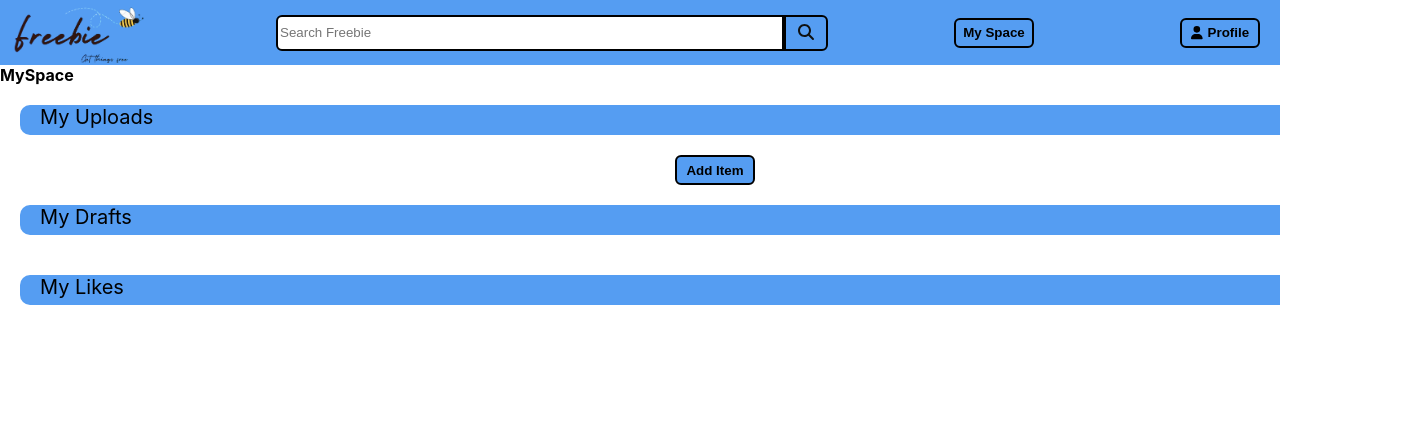
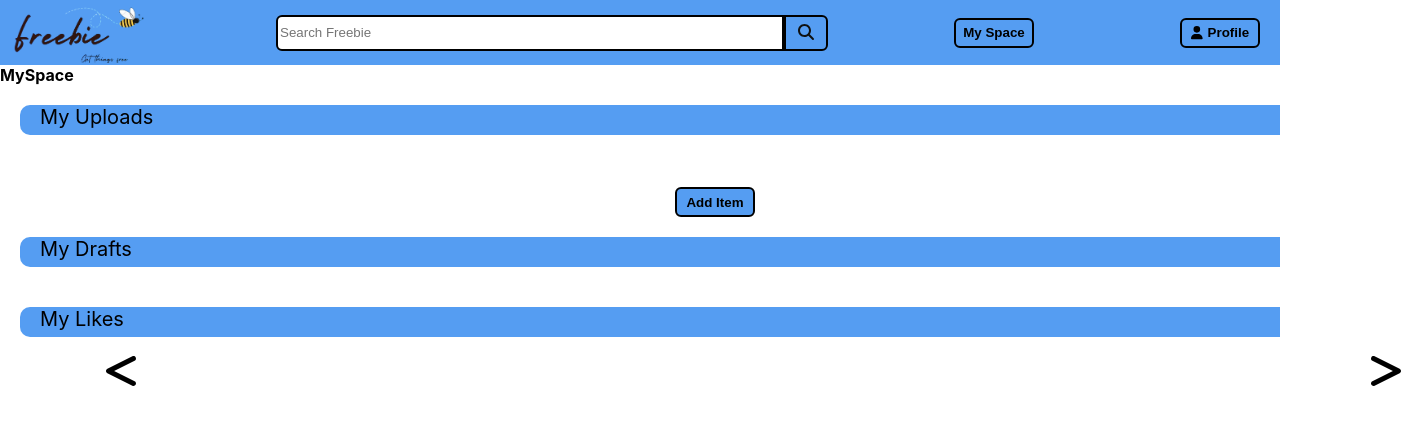
Before and after one commit to mamathagarlapally/project_freebie, a React (Create React App) app: page /MySpace in a window 1280 px wide. Shown: the top 424 px of the page, 1407 px wide, since content can reach past the window. Built offline with nearby package versions, Linux system fonts and the light colour scheme.

Commit message:
updation 13-03-2025

```diff
--- a/src/App.css
+++ b/src/App.css
@@ -329,7 +329,40 @@ html, body {
    border: 2px solid black;
    border-radius: 12px;
    display: flex;
+   /* position: relative; */
  }
+
+ /* styles.css */
+ @keyframes slideInRight {
+   from {
+     opacity: 0;
+     transform: translateX(600px);
+   }
+   to {
+     opacity: 1;
+     transform: translateX(0);
+   }
+ }
+
+ @keyframes slideInLeft {
+   from {
+     opacity: 0;
+     transform: translateX(-600px);
+   }
+   to {
+     opacity: 1;
+     transform: translateX(0);
+   }
+ }
+
+ .slide-item-left {
+   animation: slideInLeft 0.5s ease-in-out;
+ }
+
+ .slide-item-right {
+   animation: slideInRight 0.5s ease-in-out;
+ }
+
 
  .photo{
    height:300px;
@@ -349,3 +382,30 @@ html, body {
  .white-heart{
    stroke: 1px black;
  }
+ .slide-icon{
+   justify-content: end;
+   margin-left: 1400px;
+   border: none;
+   background-color: white;
+ }
+.iconslide{
+  float: right;
+  position: absolute;
+  left: 1365px;
+  top: 350px;
+  z-index: 1;
+  border: none;
+  background-color: white;
+}
+.iconslide2{
+   float: left;
+   position: absolute;
+   left: 100px;
+   top: 350px;
+   z-index: 1;
+   border: none;
+   background-color: white;
+}
+.icon{
+   height: 40px;
+}
--- a/src/components/Maincomponent.js
+++ b/src/components/Maincomponent.js
@@ -1,36 +1,40 @@
 import React from 'react';
-//import {useState} from 'react';
+import {useState} from 'react';
 //import Modal from './Modal';
-import { FontAwesomeIcon } from '@fortawesome/react-fontawesome';
-import { faHeart } from '@fortawesome/free-solid-svg-icons';
+//import { FontAwesomeIcon } from '@fortawesome/react-fontawesome';
+//import { faHeart } from '@fortawesome/free-solid-svg-icons';
 
 
-export default function Maincomponent({item}) {
-
+export default function Maincomponent() {
+  //const [openModal, setOpenModal] = useState(false);
+  const [divs, setDivs] = useState([]);
+  const DynamicDiv =(data)=>{
+    setDivs((prevDivs) => [...prevDivs, {id: prevDivs.length+1, description : data.description, contactno: data.contactno }])
+    console.log(data.description, data.contactno);
+  };
   return (
     <>
     <div  >
-      <h2>{item.title}</h2>
-      <div className='cont-data'>
-       <div className = "content">
+    <div id = "container">
+      {divs.map((div)=>(
+        <div key={div.id} className='cont-data'><div className = "content">
         <div className='photo' ></div>
-        <div className='text'>mamathagarlapally
+        <div className='text'>
+           <div className = 'uname'>{div.contactno}</div>
+           <div className='desc'>{div.description}</div>
           <br></br>
-          It is a apron , it contains sphn logo on it, it a second hand thing,
-          bought in 2022 november
-          <button className="like-button">
-          < FontAwesomeIcon className='white-heart' icon={faHeart} /> Like
-          </button>
         </div>
+      </div></div>
+      ))}
+    </div>
 
-       </div>
        {/* <div className = "content"><div className='photo' ></div></div> */}
       </div>
       {/* <div >
           <button className='add-item' onClick = {()=>{setOpenModal(true);}}><b>Add Item</b></button>
       </div> */}
-    </div>
-      {/* {openModal && <Modal closeModal = {setOpenModal} />} */}
+
+
 
     </>
   );
--- a/src/components/Modal.js
+++ b/src/components/Modal.js
@@ -5,7 +5,7 @@ import { faTimes } from '@fortawesome/free-solid-svg-icons';
 //import MySpace from './MySpace';
 //import { useNavigate } from 'react-router-dom';
 
-export default function Modal({closeModal, CreateDiv, CreateDivd}) {
+export default function Modal({closeModal, CreateDiv, CreateDivd, DynamicDiv}) {
   //const navigate = useNavigate();
   const [data, setData] = useState({
     description: '', contactno: ''
@@ -20,6 +20,7 @@ export default function Modal({closeModal, CreateDiv, CreateDivd}) {
     event.preventDefault();
     console.log('Form Data:', data);
     CreateDiv(data);
+    DynamicDiv(data);
     closeModal(false);
   };
 
@@ -42,6 +43,17 @@ export default function Modal({closeModal, CreateDiv, CreateDivd}) {
        <form onSubmit = {handleSubmit} className='Modal-content'>
         <h4>Add Photo:</h4>
         <button className='Upload'>Upload</button>
+        <br></br>
+        <label>What are you uploading?
+           <select>
+            <option value="apron">Apron</option>
+            <option value="books">Books</option>
+            <option value="calci">Calci</option>
+            <option value="qp">Question papers</option>
+            <option value="drafter">Drafter</option>
+            <option value="other">Other</option>
+           </select>
+        </label>
         <h4>Add Description:</h4>
         <textarea className= 'description' name='description'   onChange= {handleChange}  type = 'text'></textarea>
         <h4>Contact No:</h4>
--- a/src/components/MySpace.js
+++ b/src/components/MySpace.js
@@ -4,26 +4,62 @@ import Modal from './Modal';
 import {useState} from 'react';
 import { FontAwesomeIcon } from '@fortawesome/react-fontawesome';
 import { faHeart } from '@fortawesome/free-solid-svg-icons';
+import { faGreaterThan } from '@fortawesome/free-solid-svg-icons';
+import { faLessThan } from '@fortawesome/free-solid-svg-icons';
 
 export default function MySpace() {
   const [openModal, setOpenModal] = useState(false);
   const [divs, setDivs] = useState([]);
   const [divds, setDivds] = useState([]);
+  const [animate, setAnimate] = useState(false);
+  const [visibleIndex, setVisibleIndex] = useState(0);
+  const [slidedirection, setSlidedirection] = useState('');
+  const itemsPerPage = 2
+
   const CreateDiv =(data)=>{
-    setDivs([...divs, {id: divs.length+1, description : data.description, contactno: data.contactno }])
+    setDivs((prevDivs) => [...prevDivs, {id: prevDivs.length+1, description : data.description, contactno: data.contactno }])
     console.log(data.description, data.contactno);
   };
   const CreateDivd = (data) =>{
     setDivds([...divds, {id: divds.length + 1, description: data.description, contactno:data.contactno}])
   };
-  const handleUpload=(id,desc, cont)=>{
+  const handleUpload=(id, desc, cont)=>{
     console.log(desc, cont);
     const ddata = { description: desc, contactno: cont };
-    setDivds(divds.filter((divd) => divd.id !== id));
+    setDivds((prevDivds) => prevDivds.filter((divd) => divd.id !== id));
     CreateDiv(ddata);
+  };
+  const handleIconslide = () => {
+    console.log("Button clicked: Slide forward");
 
+    setSlidedirection('left');
+    setAnimate(true);
+
+    setTimeout(() => {
+      setVisibleIndex((prevIndex) => {
+        const maxIndex = Math.max(0, divs.length - itemsPerPage);
+        const newIndex = prevIndex + 1 > maxIndex ? maxIndex : prevIndex + 1;
+        console.log(`New visibleIndex (forward): ${newIndex}`);
+        return newIndex;
+      });
+      setAnimate(false);
+    }, 100);
   };
+  const handleIconslide2 = () => {
+    console.log("Button clicked: Slide backward");
 
+    setSlidedirection('right');
+    setAnimate(true);
+
+    setTimeout(() => {
+      setVisibleIndex((prevIndex) => {
+        const newIndex = Math.max(prevIndex - 1, 0);
+        console.log(`New visibleIndex (backward): ${newIndex}`);
+        return newIndex;
+      });
+      setAnimate(false);
+    }, 100);
+  };
 
   return (
     <>
@@ -33,9 +69,22 @@ export default function MySpace() {
 
     <div className='tags'> My Uploads</div>
     <br></br>
-    <div id = "container">
-      {divs.map((div)=>(
-        <div key={div.id} className='cont-data'><div className = "content">
+    <button className = "slide-icon">View All <FontAwesomeIcon  icon={faGreaterThan} /></button>
+    <button
+          onClick={handleIconslide}
+          className='iconslide'
+        >
+        <FontAwesomeIcon className="icon" icon={faGreaterThan} />
+        </button>
+    <button
+          onClick={handleIconslide2}
+          className='iconslide2'
+        >
+      <FontAwesomeIcon className="icon" icon={faLessThan} />
+        </button>
+    <div  id = "container">
+    {divs.slice(visibleIndex, visibleIndex + itemsPerPage).map((div) => (
+        <div key={div.id} className={animate ? (slidedirection === 'right' ? 'div-animate-right' : 'div-animate-left') : ''}><div className="content">
         <div className='photo' ></div>
         <div className='text'>
           <br></br>
@@ -50,7 +99,6 @@ export default function MySpace() {
     <div >
           <button className='add-item' onClick = {()=>{setOpenModal(true);}}><b>Add Item</b></button>
       </div>
-    </div>
     <div className='tags'>  My Drafts</div><br></br>
     <div id = "container">
       {divds.map((divd)=>(
@@ -66,9 +114,8 @@ export default function MySpace() {
       </div></div>
       ))}
     </div>
-    <div className='tags'>My Likes</div><br></br>
-     {openModal && <Modal closeModal = {setOpenModal} CreateDiv={CreateDiv} CreateDivd={CreateDivd} />}
+    <div className='tags'>My Likes</div><br></br></div>
+     {openModal && <Modal closeModal = {setOpenModal} CreateDiv={CreateDiv} CreateDivd={CreateDivd}  />}
     </>
-
   )
 }
```
